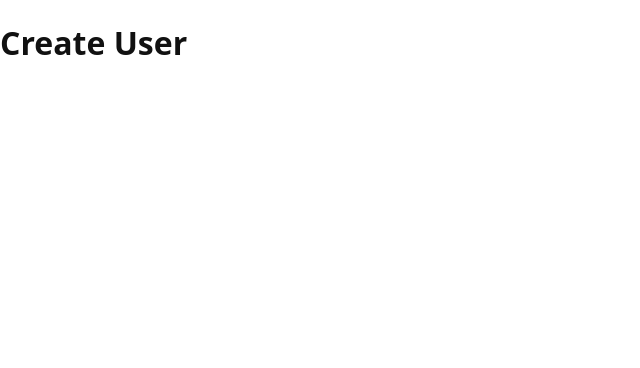
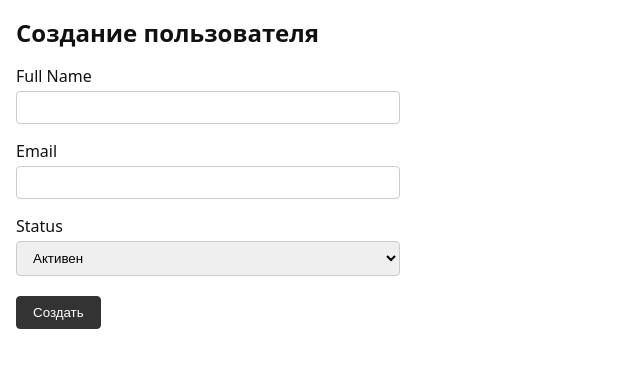
Before and after one commit to Normanar/user-management, a Vue app: page /users/new in a window 1280 px wide. Shown: the top 368 px of the page, without its empty margins (0-640 px from the left). Built offline with nearby package versions, Linux system fonts and the light colour scheme; no server answers.

Commit message:
feat: implement UserCreatePage

```diff
--- a/src/pages/users/UserCreatePage.vue
+++ b/src/pages/users/UserCreatePage.vue
@@ -1,5 +1,59 @@
 <template>
-  <div>
-    <h1>Create User</h1>
+  <div class="user-create-page">
+    <h1 class="user-create-page__title">Создание пользователя</h1>
+    <p v-if="store.saveError" class="user-create-page__error">
+      {{ store.saveError }}
+    </p>
+    <UserForm
+      :initial-value="initialValue"
+      mode="create"
+      :is-submitting="store.isSaving"
+      @submit="onSubmit"
+    />
   </div>
 </template>
+
+<script setup lang="ts">
+import { useRouter } from 'vue-router';
+import { useUserStore } from '@/entities/user/model/userStore';
+import UserForm from '@/entities/user/ui/UserForm.vue';
+import type { UserStatus } from '@/entities/user/types';
+
+const router = useRouter();
+const store = useUserStore();
+
+const initialValue = {
+  fullName: '',
+  email: '',
+  status: 'active' as UserStatus,
+};
+
+async function onSubmit(payload: {
+  fullName: string;
+  email: string;
+  status: UserStatus;
+}): Promise<void> {
+  try {
+    await store.create(payload);
+    router.replace('/users');
+  } catch {
+    // saveError already set in store
+  }
+}
+</script>
+
+<style scoped lang="scss">
+.user-create-page {
+  padding: 1rem;
+}
+
+.user-create-page__title {
+  margin: 0 0 1rem;
+  font-size: 1.5rem;
+}
+
+.user-create-page__error {
+  margin: 0 0 1rem;
+  color: #c00;
+}
+</style>
```
